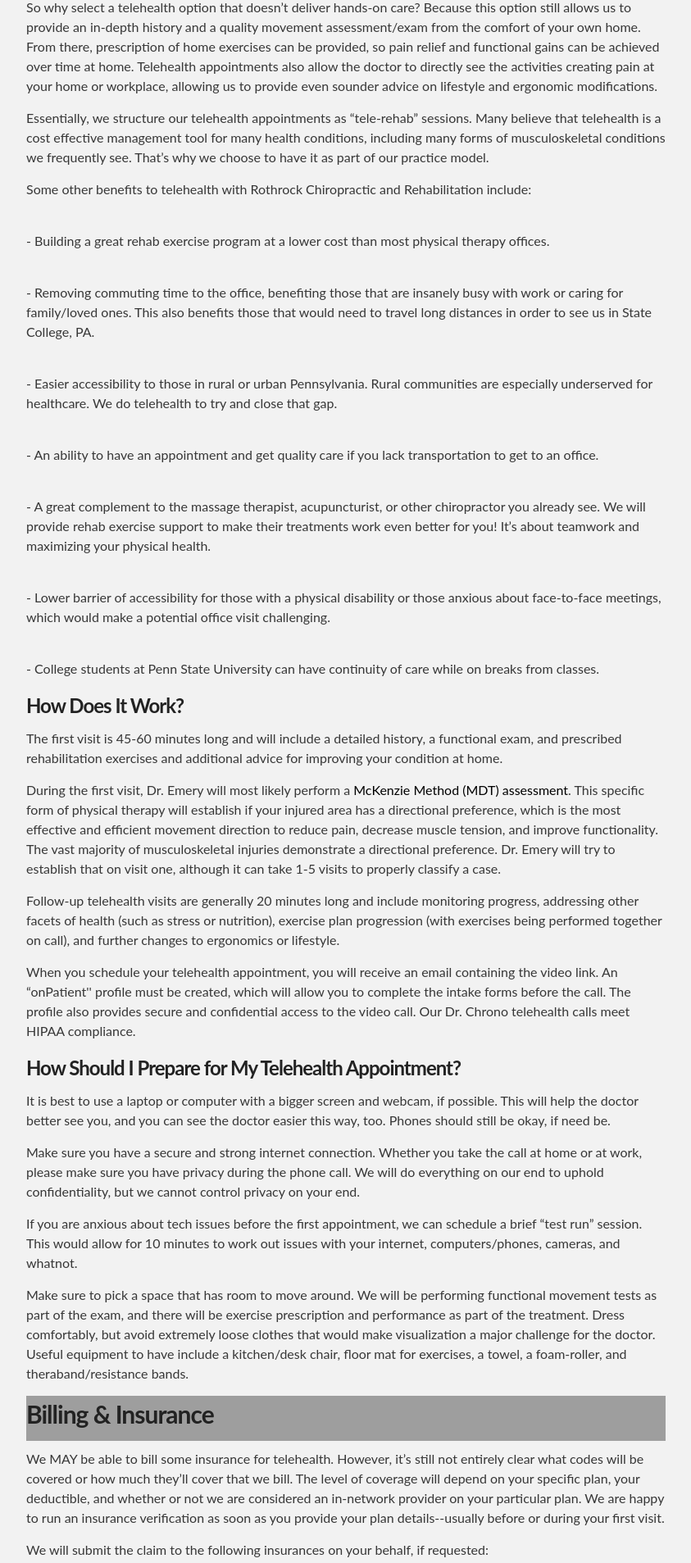
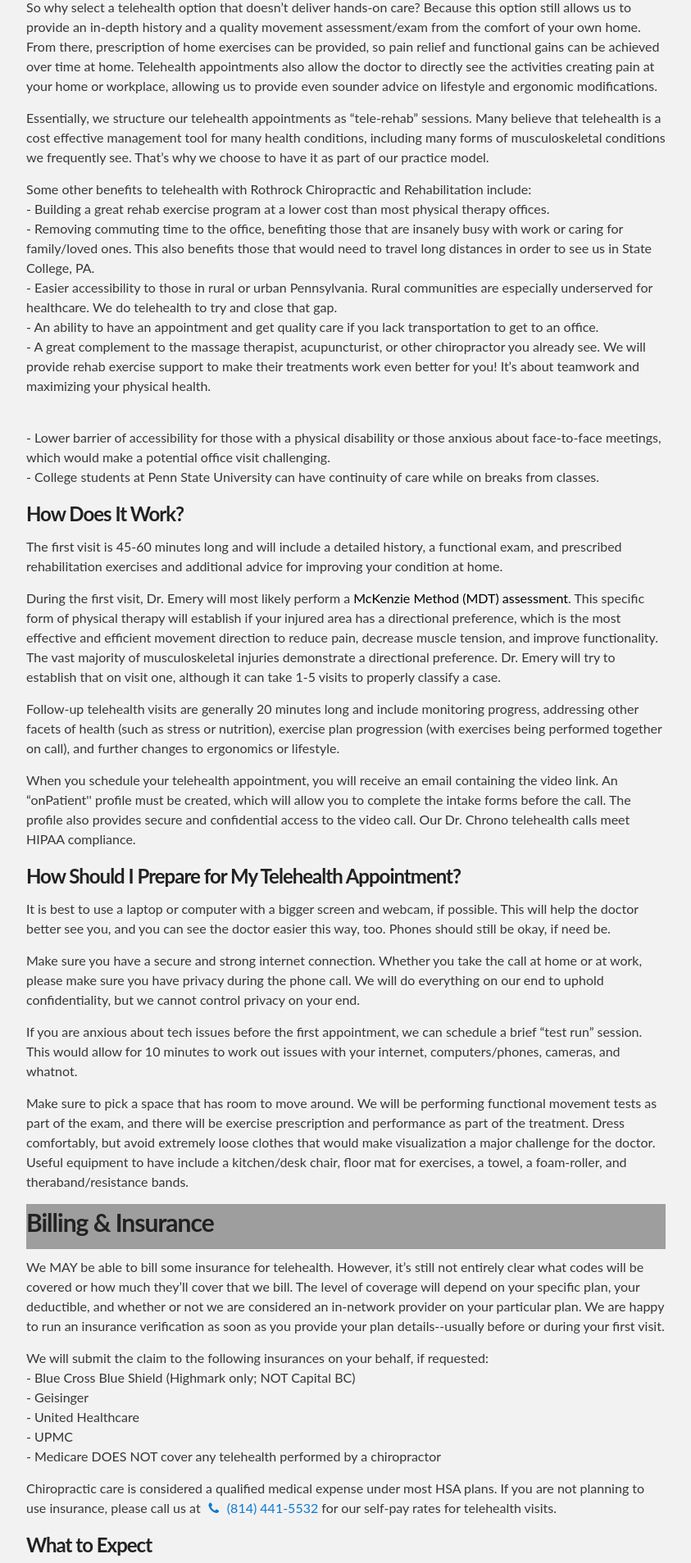
Before and after one commit to evpitcel/evpitcel.github.io, a Jekyll site: the page built from telehealth.html, in a window 1280 px wide. Shown: the part 486-2393 px from the top of the page at 82% size, without its empty margins (218-1061 px from the left). Built offline with Jekyll 4.4.1, drawn with Linux system fonts in a browser that asks for light colours; grey boxes are pictures that could not be loaded.

Commit message:
Update telehealth.html
fix spacing again

```diff
--- a/telehealth.html
+++ b/telehealth.html
@@ -13,19 +13,19 @@ description: The first visit is about an hour long and includes a consultation,
     <p>Essentially, we structure our telehealth appointments as “tele-rehab” sessions. Many believe that telehealth is a cost effective management tool for many health conditions, including many forms of musculoskeletal conditions we frequently see. That’s why we choose to have it as part of our practice model.
 
     <p>Some other benefits to telehealth with Rothrock Chiropractic and Rehabilitation include:
-	    <p>
+
 	<br>  - Building a great rehab exercise program at a lower cost than most physical therapy offices.
-	<p>
+
 	<br>  - Removing commuting time to the office, benefiting those that are insanely busy with work or caring for family/loved ones. This also benefits those that would need to travel long distances in order to see us in State College, PA.
-	<p>
+
 	<br>  - Easier accessibility to those in rural or urban Pennsylvania. Rural communities are especially underserved for healthcare. We do telehealth to try and close that gap.
-	<p>
+
 	<br>  - An ability to have an appointment and get quality care if you lack transportation to get to an office.
-	<p>
+
 	<br>  - A great complement to the massage therapist, acupuncturist, or other chiropractor you already see. We will provide rehab exercise support to make their treatments work even better for you! It’s about teamwork and maximizing your physical health.
 	<p>
 	<br>  - Lower barrier of accessibility for those with a physical disability or those anxious about face-to-face meetings, which would make a potential office visit challenging.
-	<p>
+
 	<br>  - College students at Penn State University can have continuity of care while on breaks from classes.
 	</p>
 
```
